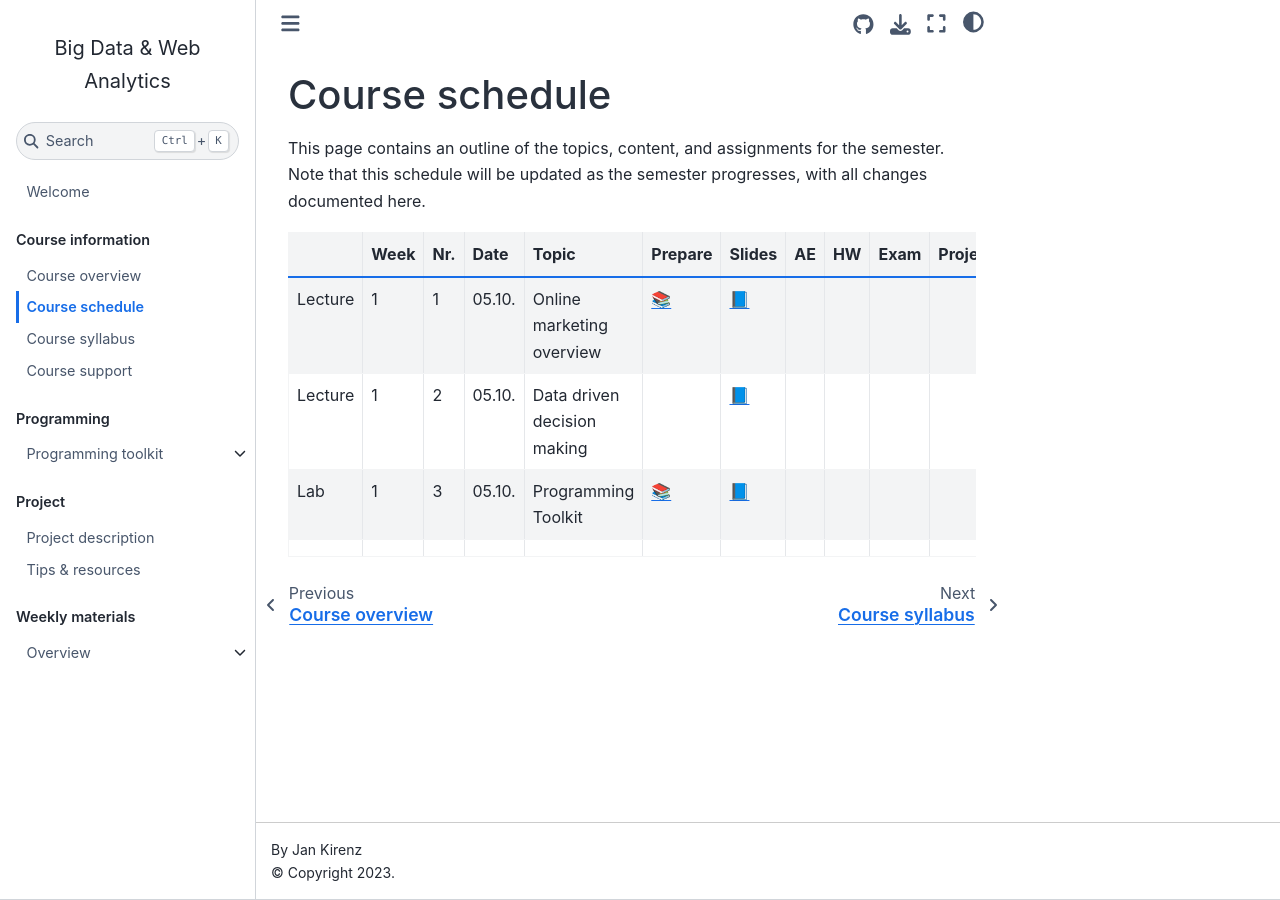
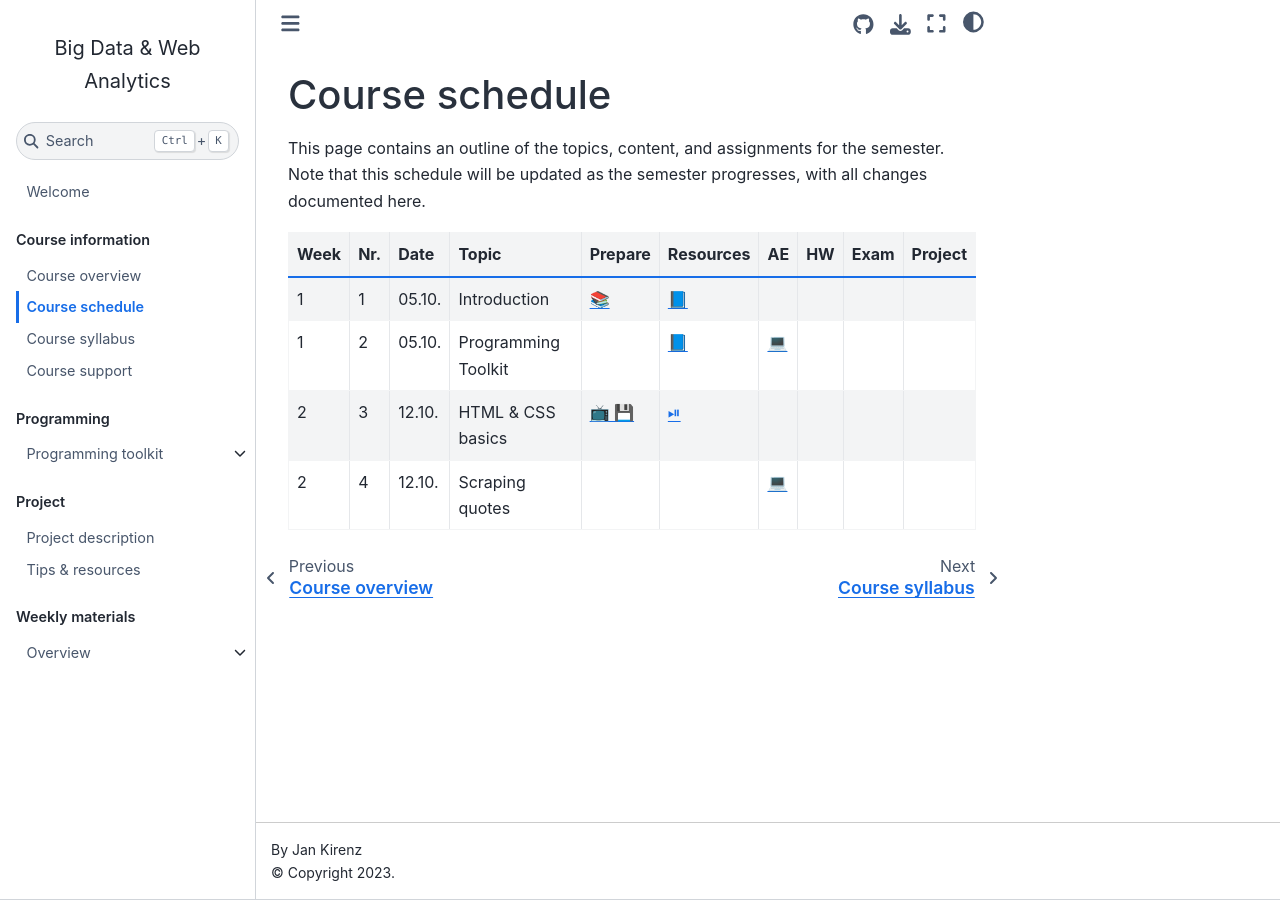
Before and after one commit to om2-ws22/website, a Jupyter Book: the page built from docs/course-schedule.md, in a window 1280 px wide. Built offline with Jupyter Book 1.0.4 settings and Sphinx 7.4.7 and the Sphinx Book theme 1.1.4, drawn with Linux system fonts in a browser that asks for light colours; comment, search, counter and statistics services are not loaded.

Commit message:
Update course-schedule.md

```diff
--- a/docs/course-schedule.md
+++ b/docs/course-schedule.md
@@ -3,9 +3,9 @@
 This page contains an outline of the topics, content, and assignments for the semester. Note that this schedule will be updated as the semester progresses, with all changes documented here.
 
 
-|		|	Week	|	Nr.	|	Date	|	Topic	|	Prepare	|	Slides	|	AE	|	HW	|	Exam	|	Project
-|	---	|	---	|	---	|	---	|	---	|	---	|	---	|	---	|	---	|	---	|	---
-|	Lecture	|	1	|	1	|	05.10.	|	Online marketing overview	|	[📚](../weeks/week1.md)	|	[📘](https://docs.google.com/presentation/d/1-gmLRl6Au1DbFF8Stw5A_JOQPdWsLogPGu_nePRK7pY/export/pdf)	|		|		|		|
-|	Lecture	|	1	|	2	|	05.10.	|	Data driven decision making	|		|	[📘](https://docs.google.com/presentation/d/1AfzqhjEAfJ5X4Q8YC9GK14jEBfdDXEIRmXonriwYHNY/export/pdf)	|		|		|		|
-|	Lab	|	1	|	3	|	05.10.	|	Programming Toolkit	|	[📚](../weeks/week1.md)	|	[📘](https://docs.google.com/presentation/d/1AHDCyelaOumvZ9-MRLEaSGCulXvvo-hcoFRrTESQW-c/export/pdf)	|		|		|		|
-|		|		|		|		|		|		|		|		|		|		|
+Week	|	Nr.	|	Date	|	Topic	|	Prepare	|	Resources	|	AE	|	HW	|	Exam	|	Project
+---	|	---	|	---	|	---	|	---	|	---	|	---	|	---	|	---	|	---
+1	|	1	|	05.10.	|	Introduction	|	[📚](../weeks/week1.md)	|	[📘](https://docs.google.com/presentation/d/14mDixoFHReJhc7D3G0ooC_CZJ8R14AcjJLXqFfUmKgo/export/pdf)	|		|		|		|
+1	|	2	|	05.10.	|	Programming Toolkit	|		|	[📘](https://docs.google.com/presentation/d/1AHDCyelaOumvZ9-MRLEaSGCulXvvo-hcoFRrTESQW-c/export/pdf)	|	[💻](../weeks/week1.md)	|		|		|
+2	|	3	|	12.10.	|	HTML & CSS basics	|	[📺 💾 ](../weeks/week2.md)	|	[⏯](https://kirenz.github.io/codelabs/codelabs/webscraping/#0)	|		|		|		|
+2	|	4	|	12.10.	|	Scraping quotes	|		|		|	[💻](../weeks/week2.md)	|		|		|
```
